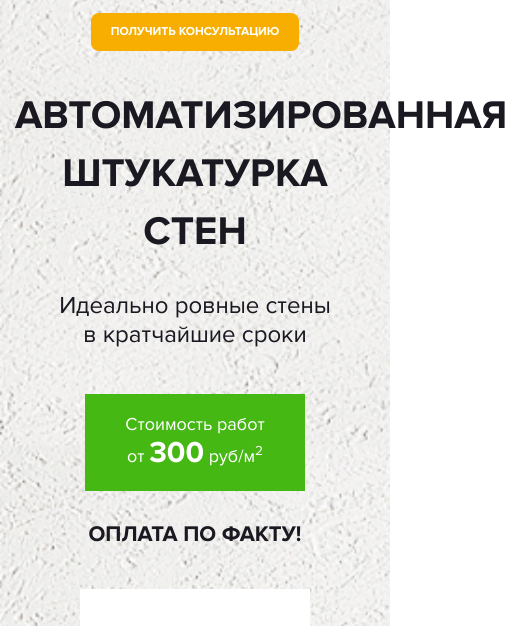
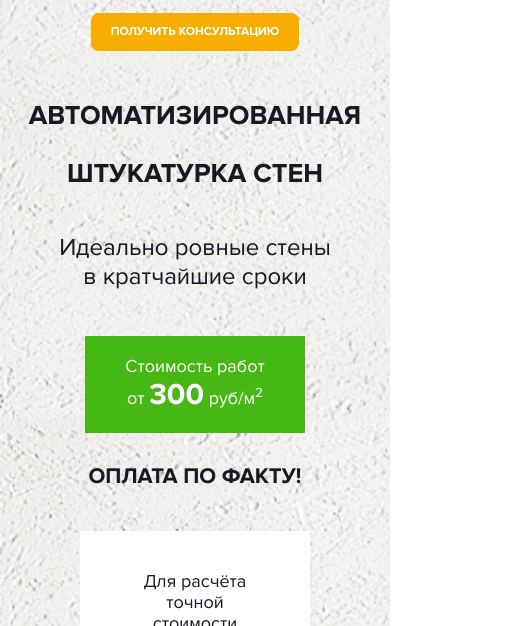
Before and after one commit to PerelyginDmit/PerelyginDmit.github.io, a plain HTML site: page src/index.html in a window 390 px wide. Shown: the part 163-789 px from the top of the page, 507 px wide, since content can reach past the window. Drawn offline with nearby package versions, Linux system fonts and the light colour scheme.

Commit message:
Update style.css

```diff
--- a/src/css/style.css
+++ b/src/css/style.css
@@ -412,6 +412,9 @@ textarea:focus {
 @media (max-width: 767px) {
   .main {
     background-position: top left;
+   h1{
+   font-size: 2.7rem;
+  }
   }
   .header {
     text-align: center;
```
